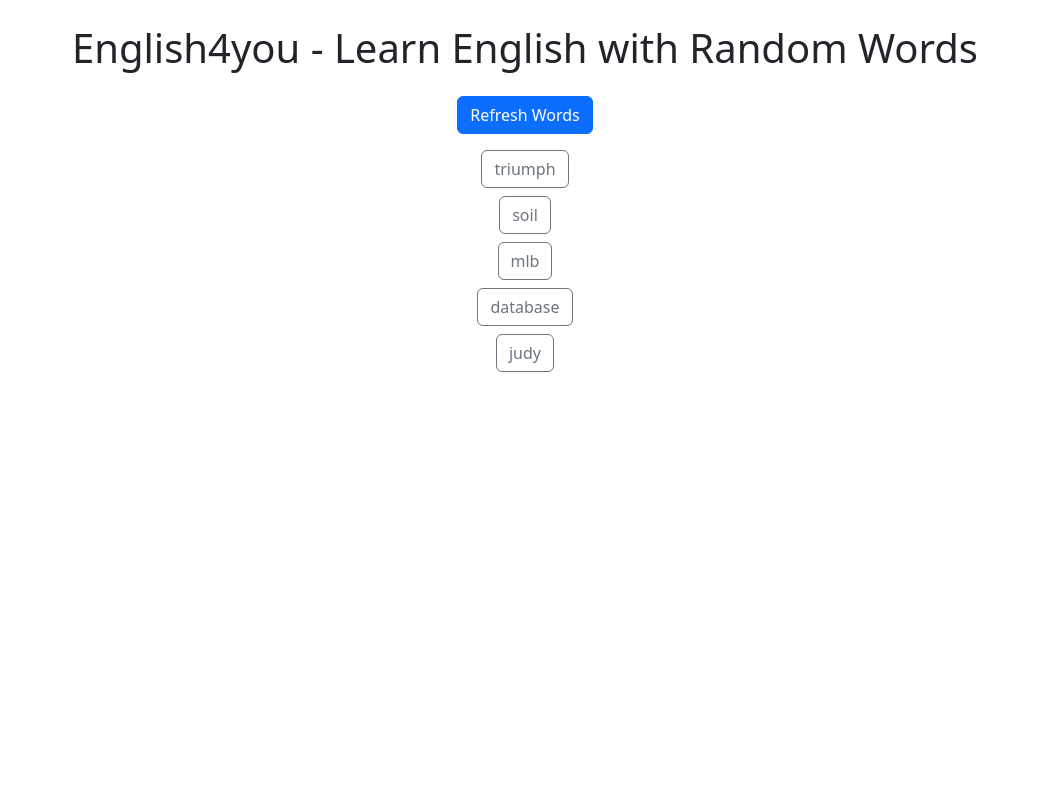
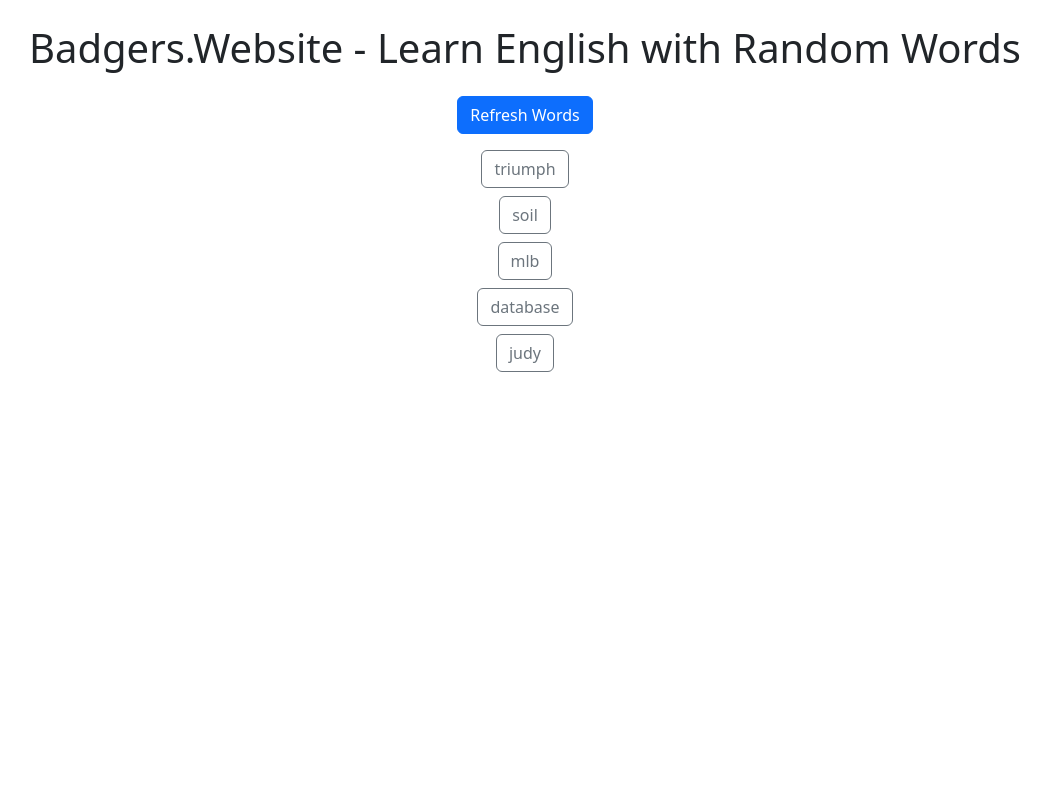
Before and after one commit to wer310/badgers.website, a plain HTML site: page display.html in a window 1280 px wide. Shown: the top 800 px of the page, without its empty margins (115-1165 px from the left). Drawn offline with nearby package versions, Linux system fonts and the light colour scheme.

Commit message:
Update display.html

```diff
--- a/display.html
+++ b/display.html
@@ -2,13 +2,13 @@
 <html lang="en">
 <head>
   <meta charset="UTF-8">
-  <title>English4you</title>
+  <title>Badgers.Website</title>
   <meta name="viewport" content="width=device-width, initial-scale=1">
   <link href="https://cdn.jsdelivr.net/npm/bootstrap@5.3.3/dist/css/bootstrap.min.css" rel="stylesheet">
 </head>
 <body>
   <div class="container my-4">
-    <h1 class="text-center mb-4">English4you - Learn English with Random Words</h1>
+    <h1 class="text-center mb-4">Badgers.Website - Learn English with Random Words</h1>
     <div class="text-center mb-3">
       <button class="btn btn-primary" onclick="loadWords()">Refresh Words</button>
     </div>
```
